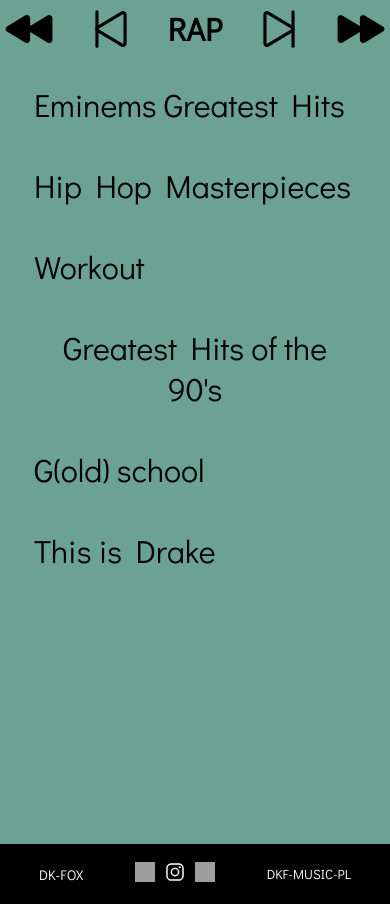
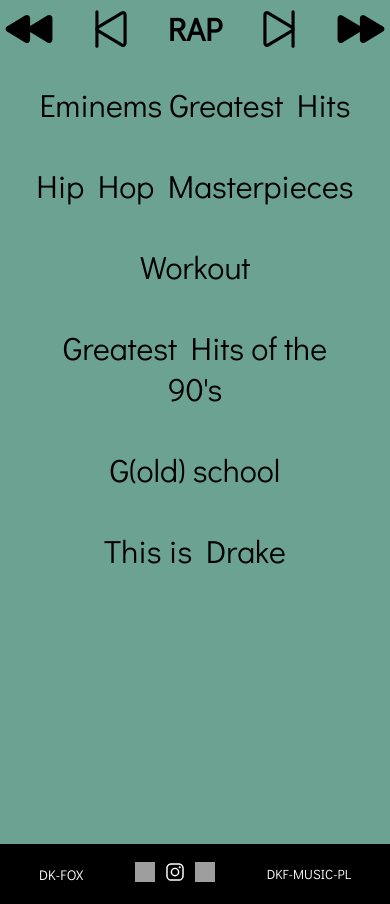
Before and after one commit to Dakrfox/DKF-MUSIC-PL, a Next.js app: page /rap in a window 390 px wide. Built offline with nearby package versions, Linux system fonts and the light colour scheme; grey boxes are pictures that could not be loaded.

Commit message:
fixxing issues

```diff
--- a/src/styles/Electro.module.scss
+++ b/src/styles/Electro.module.scss
@@ -88,6 +88,7 @@
     }
     .list_item {
         padding: 20px;
+        text-align: center;
     }
 }
 @media (max-width:400px) {
--- a/src/styles/Home.module.scss
+++ b/src/styles/Home.module.scss
@@ -329,7 +329,7 @@
     .hero_container {
         display: grid;
         grid-template-columns: auto auto;
-
+        grid-template-rows: auto 1fr 1fr;
         height: 100vh;
         overflow: hidden;
         background: $--bg;
@@ -341,9 +341,11 @@
     .electro_container,
     .rap_container {
         transform: skewX(0deg);
+        height: calc(50vh - 37.5px);
     }
 
     .rock_container {
+
         grid-column: 1;
         grid-row: 2;
     }
--- a/src/styles/Pop.module.scss
+++ b/src/styles/Pop.module.scss
@@ -84,6 +84,7 @@
     }
     .list_item {
         padding: 20px;
+        text-align: center;
     }
 }
 @media (max-width:400px) {
--- a/src/styles/Rap.module.scss
+++ b/src/styles/Rap.module.scss
@@ -22,6 +22,7 @@
 .list_item{
     padding: 20px;
     cursor: pointer;
+
 }
 .list_item button{
     font-size: 32px;
@@ -88,6 +89,7 @@
     }
     .list_item {
         padding: 20px;
+        text-align: center;
     }
 }
 @media (max-width:400px) {
--- a/src/styles/Rock.module.scss
+++ b/src/styles/Rock.module.scss
@@ -22,9 +22,11 @@
 .list_item {
     padding: 20px;
     cursor: pointer;
+
 }
 .list_item button{
     font-size: 32px;
+
 }
 .list {
     list-style: none;
@@ -88,6 +90,7 @@
     }
     .list_item {
         padding: 20px;
+        text-align: center;
     }
 }
 @media (max-width:400px) {
```
